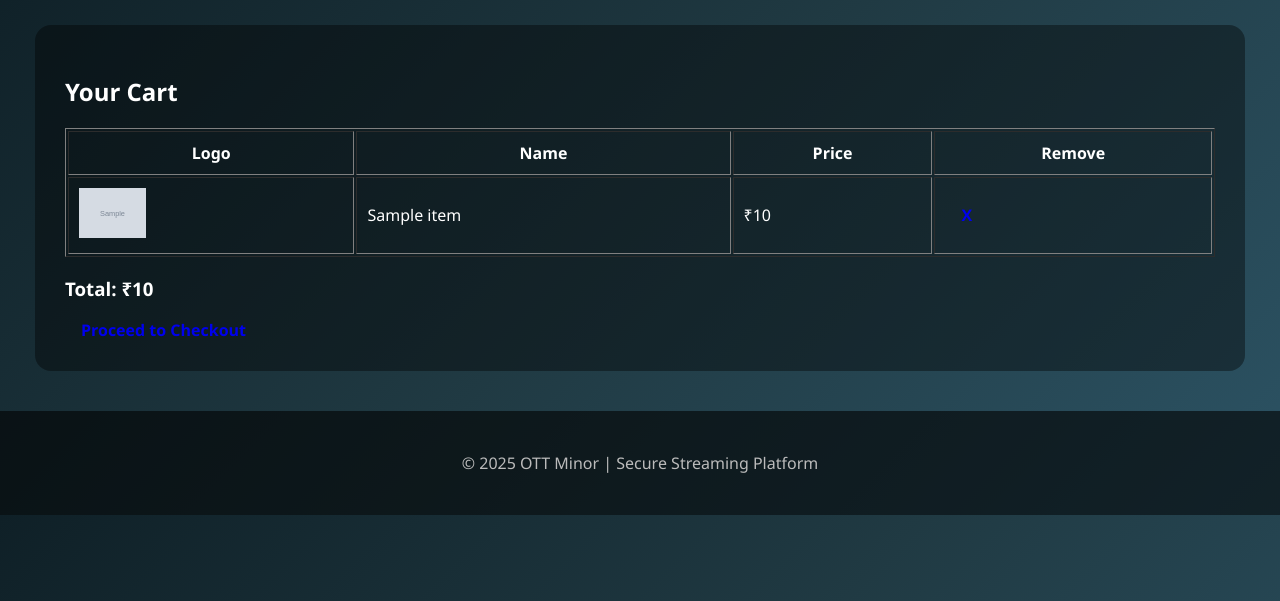
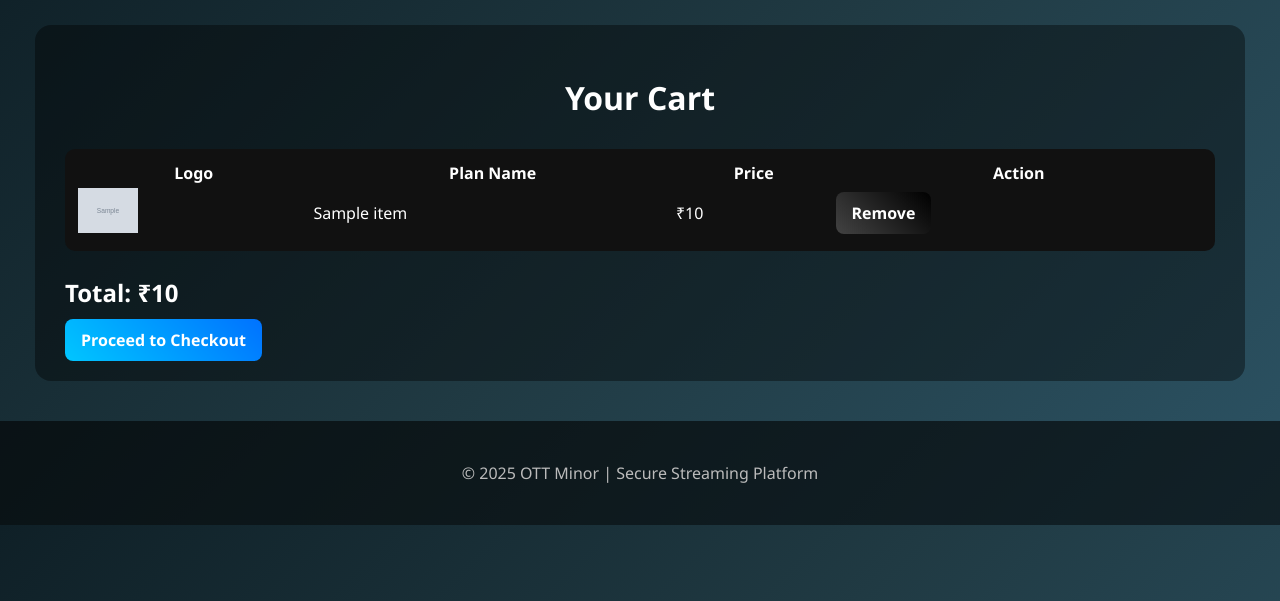
Before and after one commit to kafeelk528-ship-it/ott-minor-fixed, a Flask app: template templates/cart.html in a window 1280 px wide. Shown: the part 63-664 px from the top of the page. Run offline with Flask 3, Linux system fonts and the light colour scheme; the template is opened without the code that fills it: most values are stand-ins (such as "Sample title", 1, 10 or a date in 2020); grey boxes marked "Sample" are stand-in pictures.

Commit message:
Update cart.html

```diff
--- a/templates/cart.html
+++ b/templates/cart.html
@@ -1,33 +1,41 @@
 {% extends "base.html" %}
 {% block content %}
 
-<h2>Your Cart</h2>
+<h1 class="page-title" style="text-align:center;">Your Cart</h1>
 
-{% if not cart %}
-<p>No items in cart.</p>
-{% else %}
+{% if cart and cart|length > 0 %}
 
-<table border="1" cellpadding="10" width="100%">
+<table style="width:100%; margin-top:20px; background:#111; color:white; border-radius:10px; padding:10px;">
     <tr>
         <th>Logo</th>
-        <th>Name</th>
+        <th>Plan Name</th>
         <th>Price</th>
-        <th>Remove</th>
+        <th>Action</th>
     </tr>
 
     {% for item in cart %}
     <tr>
-        <td><img src="{{ url_for('static', filename='img/' + item.logo) }}" style="height:50px;"></td>
+        <td>
+            <img src="{{ url_for('static', filename='img/' + item.logo) }}" width="60">
+        </td>
         <td>{{ item.name }}</td>
         <td>₹{{ item.price }}</td>
-        <td><a href="/cart/remove/{{ item.id }}" class="btn-red btn">X</a></td>
+        <td>
+            <a class="btn btn-secondary" href="/remove_from_cart/{{ loop.index0 }}">Remove</a>
+        </td>
     </tr>
     {% endfor %}
 </table>
 
-<h3>Total: ₹{{ total }}</h3>
+<h2 style="margin-top:25px;">Total: ₹{{ total }}</h2>
 
-<a href="/checkout" class="btn-green btn">Proceed to Checkout</a>
+<a class="btn btn-primary" href="/checkout">Proceed to Checkout</a>
+
+{% else %}
+
+<p style="text-align:center; font-size:18px; color:#ccc;">
+    No item in cart
+</p>
 
 {% endif %}
 
```
